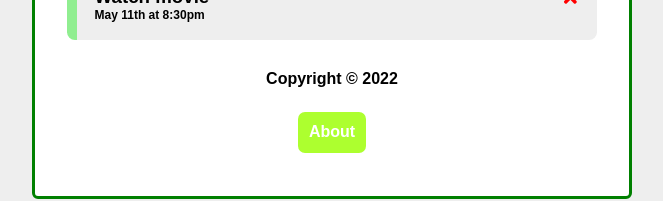
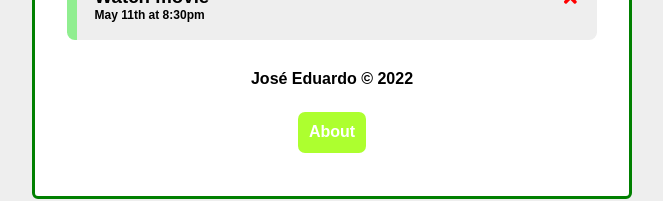
Before and after one commit to Duduzynhuu/Task-Manager-App, a React (Create React App) app: page / in a window 1280 px wide. Shown: the part 476-677 px from the top of the page, without its empty margins (308-971 px from the left). Built offline with nearby package versions, Linux system fonts and the light colour scheme; data requests are answered from the project's data file.

Commit message:
sixth commit

```diff
--- a/src/components/Footer/Index.jsx
+++ b/src/components/Footer/Index.jsx
@@ -5,7 +5,7 @@ import "./Style.css";
 const Footer = () => {
   return (
     <footer>
-      <h4 className="copyRight">Copyright &copy; 2022</h4>
+      <h4 className="copyRight">José Eduardo &copy; 2022</h4>
       <Link className="link" to="/about">
         About
       </Link>
```
